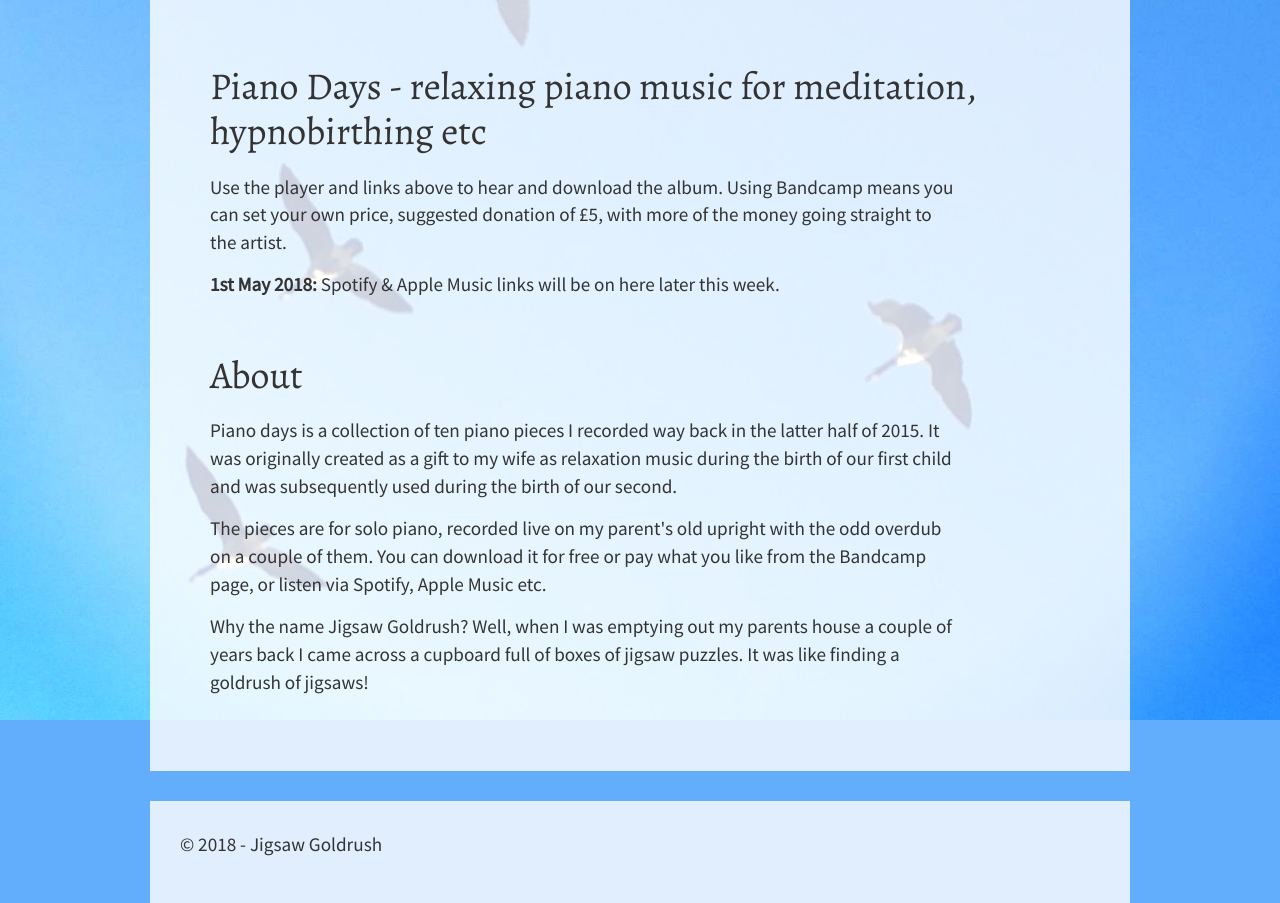
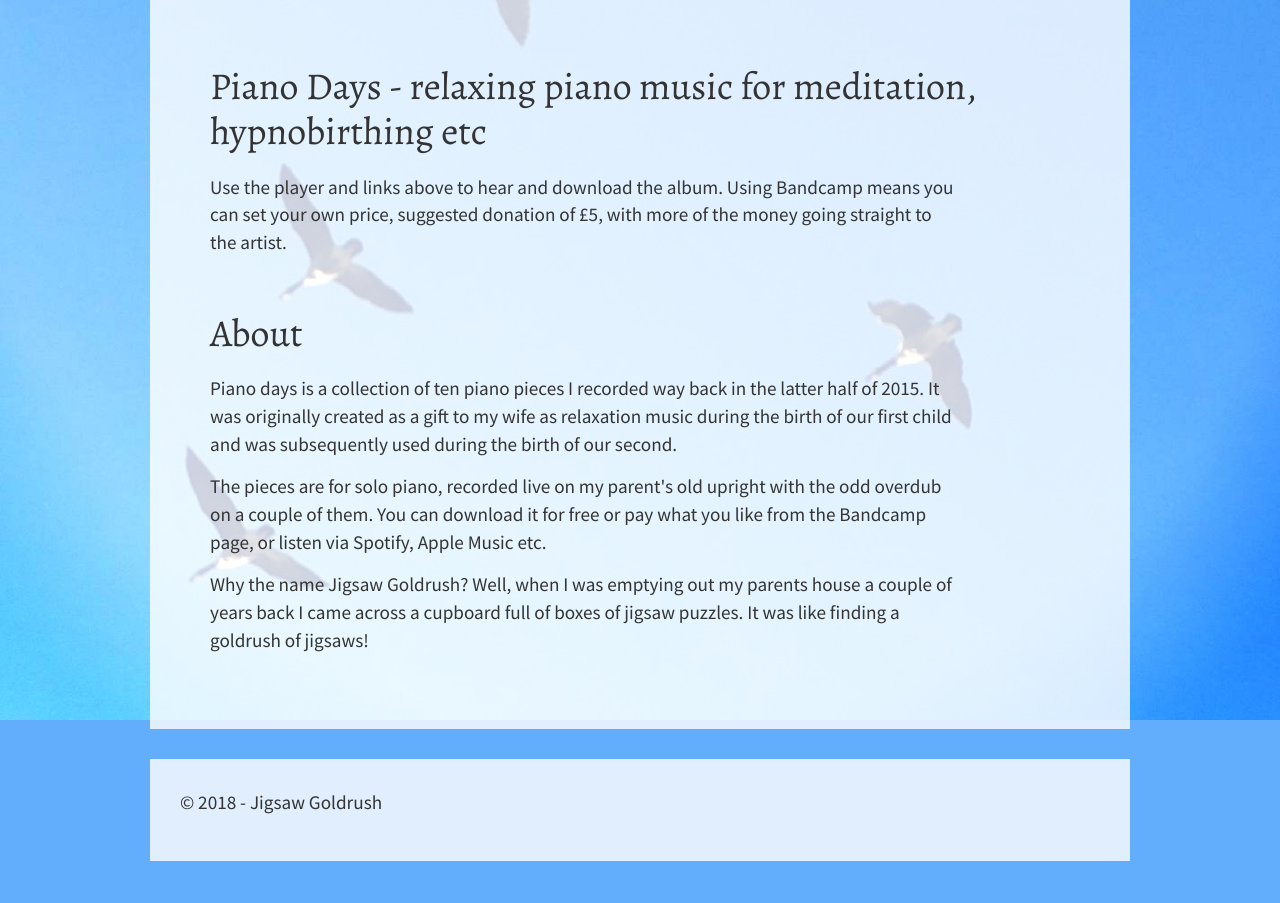
Before and after one commit to nbunner-personal/jigsawgoldrush, a Jekyll site: the page built from index.md, in a window 1280 px wide, cut to the strip 560-1463 px from the top of the page. Built offline with Jekyll 4.4.1, drawn with Linux system fonts in a browser that asks for light colours; nearby versions of some CDN libraries; after the commit the page ends 1421 px from its top, so only the background shows below that.

Commit message:
text updates

```diff
--- a/index.md
+++ b/index.md
@@ -9,8 +9,6 @@ layout: default
 
 <p>Use the player and links above to hear and download the album. Using Bandcamp means you can set your own price, suggested donation of &pound;5, with more of the money going straight to the artist.</p>
 
-<p><strong>1st May 2018:</strong> Spotify &amp; Apple Music links will be on here later this week.</p>
-
 <h2>About</h2>
 
 <p>Piano days is a collection of ten piano pieces I recorded way back in the latter half of 2015. It was originally created as a gift to my wife as relaxation music during the birth of our first child and was subsequently used during the birth of our second.</p>
```
